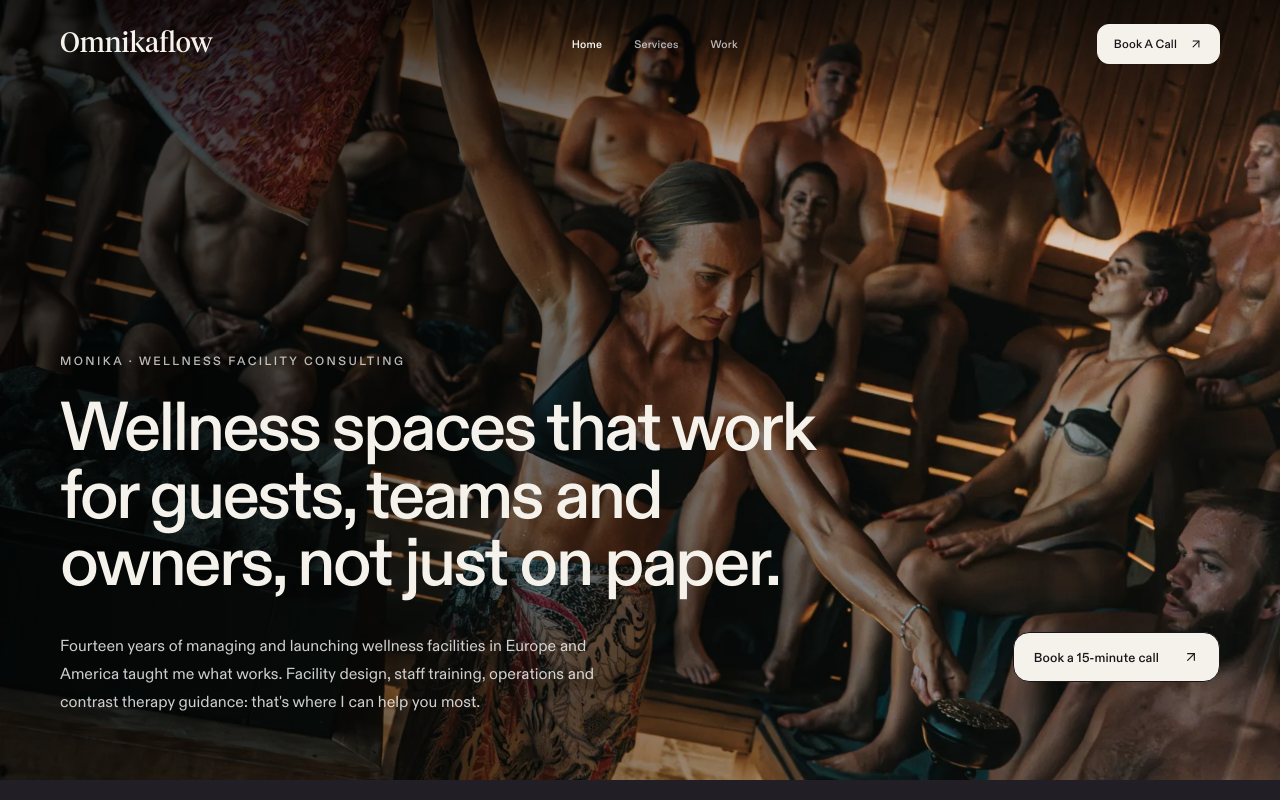
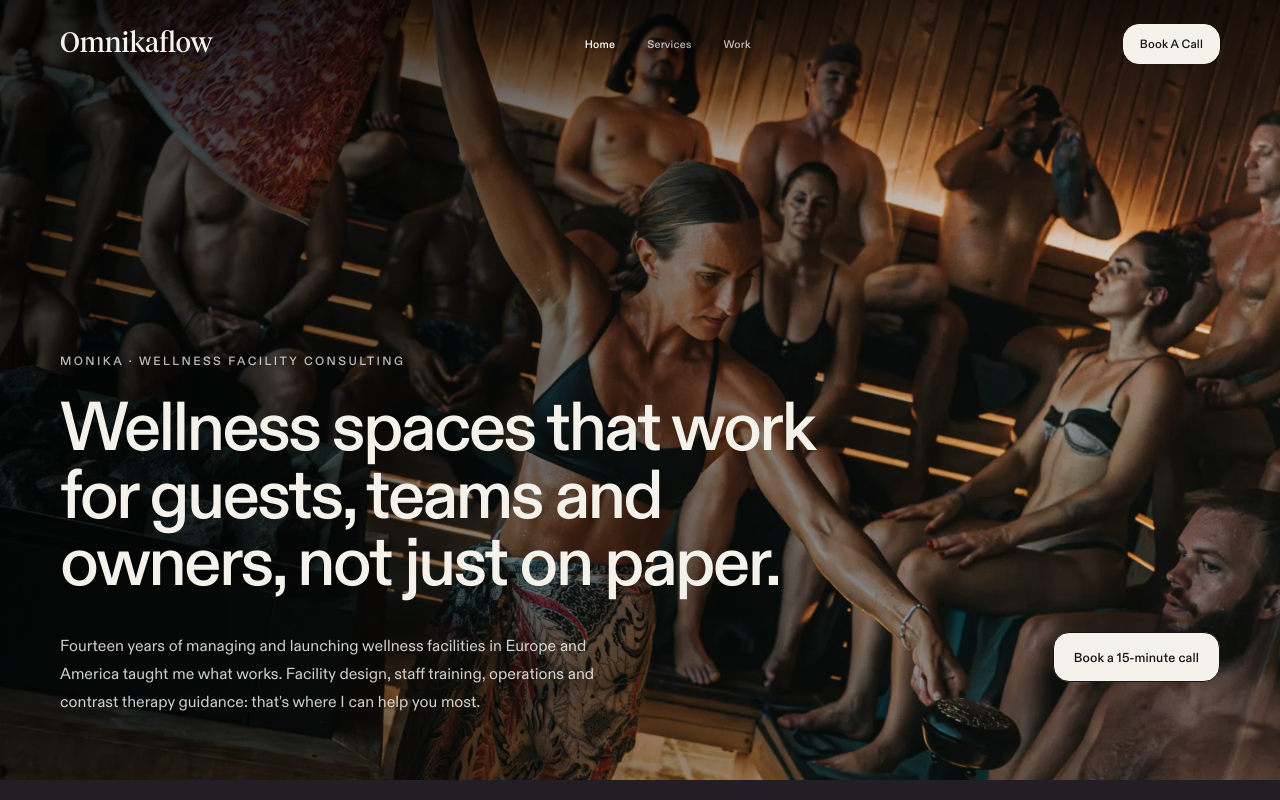
Before and after one commit to macnesa/monika, a Next.js app: page / in a window 1280 px wide. Shown: the top 800 px of the page. Built offline with nearby package versions, Linux system fonts and the light colour scheme.

Commit message:
Unify CTA styling

```diff
--- a/app/book/page.js
+++ b/app/book/page.js
@@ -58,7 +58,7 @@ function BookHero() {
 
             <a
               href="#booking"
-              className="mt-7 inline-flex min-h-12 items-center justify-center rounded-[2px] bg-[#F5F1EB] px-6 py-3 text-[0.75rem] font-medium leading-none tracking-[0.02em] text-[#181619] outline-none transition-colors duration-200 hover:bg-white focus-visible:ring-2 focus-visible:ring-[#F5F1EB] focus-visible:ring-offset-4 focus-visible:ring-offset-black/60"
+              className="mt-7 inline-flex min-h-12 items-center justify-center rounded-[16px] bg-[#F5F1EB] px-6 py-3 text-[0.75rem] font-medium leading-none tracking-[0.02em] text-[#181619] outline-none transition-colors duration-[200ms] ease-out hover:bg-white focus-visible:ring-2 focus-visible:ring-[#F5F1EB] focus-visible:ring-offset-4 focus-visible:ring-offset-black/60"
             >
               Pick a time
             </a>
--- a/components/ui/ArrowUpRightIcon.jsx
+++ /dev/null
@@ -1,24 +0,0 @@
-export default function ArrowUpRightIcon({
-  size = 16,
-  className = "",
-}) {
-  return (
-    <svg
-      xmlns="http://www.w3.org/2000/svg"
-      width={size}
-      height={size}
-      viewBox="0 0 24 24"
-      fill="none"
-      stroke="currentColor"
-      strokeWidth="1.75"
-      strokeLinecap="round"
-      strokeLinejoin="round"
-      aria-hidden="true"
-      focusable="false"
-      className={className}
-    >
-      <path d="M7 17 17 7" />
-      <path d="M7 7h10v10" />
-    </svg>
-  );
-}
--- a/components/ui/HeaderAction.jsx
+++ b/components/ui/HeaderAction.jsx
@@ -1,5 +1,4 @@
 import Link from "next/link";
-import ArrowUpRightIcon from "./ArrowUpRightIcon";
 
 export default function HeaderAction({
   href,
@@ -9,15 +8,9 @@ export default function HeaderAction({
   return (
     <Link
       href={href}
-      className={`group inline-flex min-h-[40px] items-center gap-3 rounded-[12px] border border-[#F5F1EB] bg-[#F5F1EB] px-4 py-2.5 text-[0.75rem] font-medium leading-none tracking-[0.015em] text-[#181619] outline-none transition-colors duration-200 hover:border-white hover:bg-white focus-visible:ring-2 focus-visible:ring-white focus-visible:ring-offset-4 focus-visible:ring-offset-black motion-reduce:transition-none ${className}`}
+      className={`inline-flex min-h-[40px] items-center rounded-[16px] border border-[#F5F1EB] bg-[#F5F1EB] px-4 py-2.5 text-[0.75rem] font-medium leading-none tracking-[0.015em] text-[#181619] outline-none transition-colors duration-[200ms] ease-out hover:border-white hover:bg-white focus-visible:ring-2 focus-visible:ring-white focus-visible:ring-offset-4 focus-visible:ring-offset-black motion-reduce:transition-none ${className}`}
     >
-      <span>{children}</span>
-      <span
-        aria-hidden="true"
-        className="shrink-0 text-[0.8125rem] leading-none motion-safe:transition-transform motion-safe:duration-200 motion-safe:ease-out motion-safe:group-hover:translate-x-0.5 motion-safe:group-focus-visible:translate-x-0.5"
-      >
-        <ArrowUpRightIcon size={14} />
-      </span>
+      {children}
     </Link>
   );
 }
--- a/components/ui/PrimaryCta.jsx
+++ b/components/ui/PrimaryCta.jsx
@@ -1,16 +1,11 @@
 import Link from "next/link";
-import ArrowUpRightIcon from "./ArrowUpRightIcon";
 
 const toneStyles = {
   light: {
-    link: "border-[#181619] bg-[#F5F1EB] text-[#181619] focus-visible:ring-[#F5F1EB] focus-visible:ring-offset-[#181619] motion-reduce:hover:bg-[#181619] motion-reduce:hover:text-[#F5F1EB] motion-reduce:focus-visible:bg-[#181619] motion-reduce:focus-visible:text-[#F5F1EB]",
-    fill: "bg-[#181619]",
-    rollover: "text-[#F5F1EB]",
+    link: "border-[#181619] bg-[#F5F1EB] text-[#181619] hover:bg-white focus-visible:ring-[#F5F1EB] focus-visible:ring-offset-[#181619]",
   },
   dark: {
-    link: "border-[#181619] bg-[#181619] text-[#F5F1EB] focus-visible:ring-[#181619] focus-visible:ring-offset-[#F5F1EB] motion-reduce:hover:bg-[#F5F1EB] motion-reduce:hover:text-[#181619] motion-reduce:focus-visible:bg-[#F5F1EB] motion-reduce:focus-visible:text-[#181619]",
-    fill: "bg-[#F5F1EB]",
-    rollover: "text-[#181619]",
+    link: "border-[#181619] bg-[#181619] text-[#F5F1EB] hover:bg-[#292529] focus-visible:ring-[#181619] focus-visible:ring-offset-[#F5F1EB]",
   },
 };
 
@@ -25,36 +20,9 @@ export default function PrimaryCta({
   return (
     <Link
       href={href}
-      className={`group relative inline-flex min-h-[50px] items-center overflow-hidden rounded-[16px] border px-5 text-[0.8125rem] font-medium leading-none tracking-[0.01em] outline-none focus-visible:ring-2 focus-visible:ring-offset-4 ${styles.link} ${className}`}
+      className={`inline-flex min-h-[50px] items-center rounded-[16px] border px-5 text-[0.8125rem] font-medium leading-none tracking-[0.01em] outline-none transition-colors duration-[200ms] ease-out focus-visible:ring-2 focus-visible:ring-offset-4 motion-reduce:transition-none ${styles.link} ${className}`}
     >
-      <span
-        aria-hidden="true"
-        className={`absolute inset-0 translate-y-full motion-safe:transition-transform motion-safe:duration-[320ms] motion-safe:ease-[cubic-bezier(0.76,0,0.24,1)] motion-safe:group-hover:translate-y-0 motion-safe:group-focus-visible:translate-y-0 ${styles.fill}`}
-      />
-
-      <span className="relative z-10 flex items-center gap-6 motion-safe:transition-transform motion-safe:duration-[360ms] motion-safe:ease-[cubic-bezier(0.76,0,0.24,1)] motion-safe:group-hover:-translate-y-[150%] motion-safe:group-focus-visible:-translate-y-[150%]">
-        <span>{children}</span>
-
-        <span
-          aria-hidden="true"
-          className="shrink-0 text-[0.9375rem] leading-none"
-        >
-          <ArrowUpRightIcon size={16} />
-        </span>
-      </span>
-
-      <span
-        aria-hidden="true"
-        className={`absolute inset-0 z-10 flex translate-y-full items-center justify-center px-5 motion-safe:transition-transform motion-safe:duration-[360ms] motion-safe:ease-[cubic-bezier(0.76,0,0.24,1)] motion-safe:group-hover:translate-y-0 motion-safe:group-focus-visible:translate-y-0 ${styles.rollover}`}
-      >
-        <span className="flex items-center gap-6">
-          <span>{children}</span>
-
-          <span className="shrink-0 text-[0.9375rem] leading-none">
-            <ArrowUpRightIcon size={16} />
-          </span>
-        </span>
-      </span>
+      {children}
     </Link>
   );
 }
--- a/components/ui/SecondaryCta.jsx
+++ b/components/ui/SecondaryCta.jsx
@@ -1,5 +1,4 @@
 import Link from "next/link";
-import ArrowUpRightIcon from "@/components/ui/ArrowUpRightIcon";
 
 export default function SecondaryCta({
   href,
@@ -9,15 +8,9 @@ export default function SecondaryCta({
   return (
     <Link
       href={href}
-      className={`group inline-flex min-h-[44px] items-center gap-4 rounded-[14px] border border-white/50 px-4 py-3 text-[0.75rem] font-medium leading-none tracking-[0.01em] text-white outline-none transition-colors duration-200 hover:border-white focus-visible:border-white focus-visible:ring-2 focus-visible:ring-white focus-visible:ring-offset-4 focus-visible:ring-offset-black motion-reduce:transition-none ${className}`}
+      className={`inline-flex min-h-[44px] items-center rounded-[16px] border border-white/50 px-4 py-3 text-[0.75rem] font-medium leading-none tracking-[0.01em] text-white outline-none transition-colors duration-[200ms] ease-out hover:border-white hover:bg-white/[0.08] focus-visible:border-white focus-visible:ring-2 focus-visible:ring-white focus-visible:ring-offset-4 focus-visible:ring-offset-black motion-reduce:transition-none ${className}`}
     >
-      <span>{children}</span>
-      <span
-        aria-hidden="true"
-        className="shrink-0 text-[0.9375rem] leading-none motion-safe:transition-transform motion-safe:duration-200 motion-safe:ease-out motion-safe:group-hover:translate-x-0.5 motion-safe:group-focus-visible:translate-x-0.5"
-      >
-        <ArrowUpRightIcon size={16} />
-      </span>
+      {children}
     </Link>
   );
 }
```
